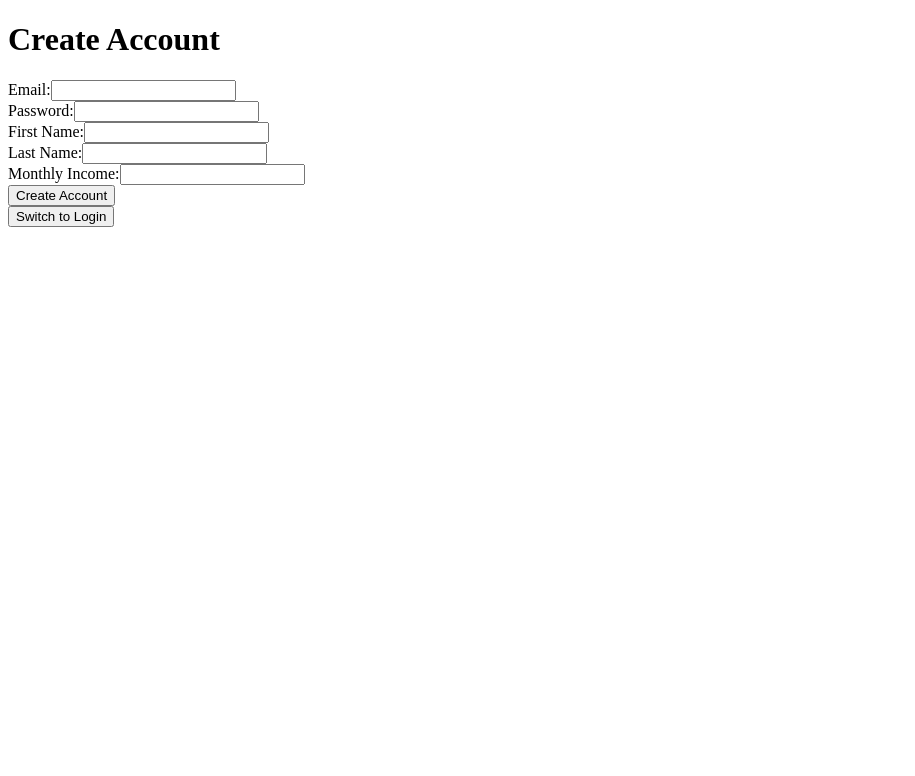
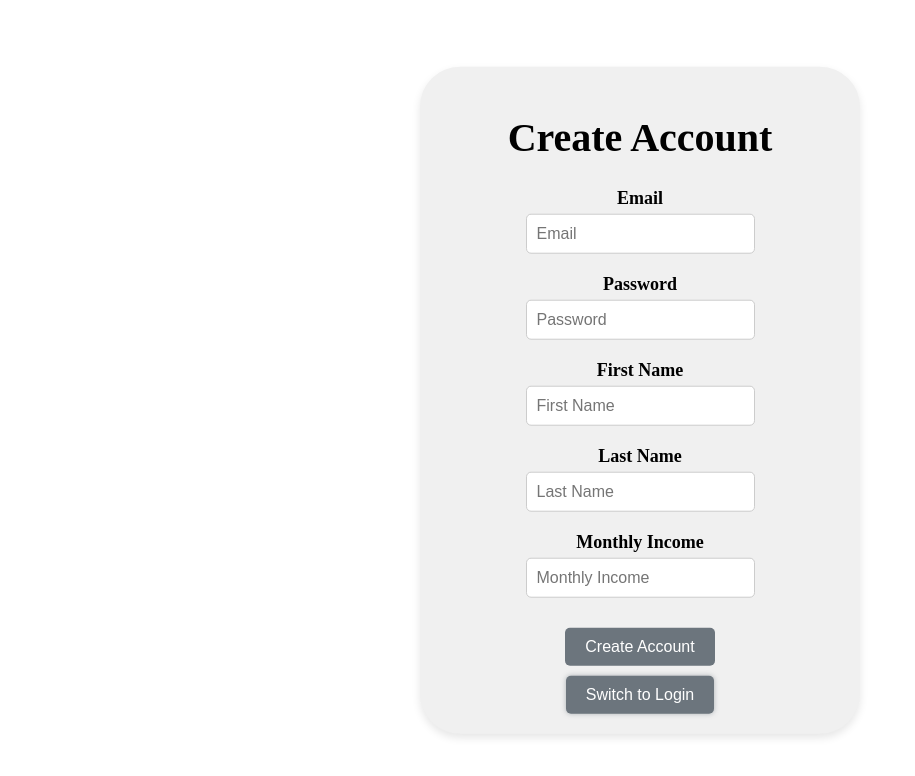
Before and after one commit to davisclrk/PathForward, a React (Create React App) app in the folder client/frontend/: page / in a window 1280 px wide. Both pictures are taken after a click on the button "Switch to Create Account". Shown: the top 776 px of the page, without its empty margins (0-915 px from the left). Built offline with nearby package versions, Linux system fonts and the light colour scheme.

Commit message:
finished loginUI

```diff
--- a/client/frontend/src/Components/Login/index.tsx
+++ b/client/frontend/src/Components/Login/index.tsx
@@ -1,4 +1,5 @@
 import React, { useState } from 'react';
+import './login.css';
 
 interface AuthScreenProps {
   onLoginSuccess: () => void;
@@ -39,70 +40,70 @@ const AuthScreen: React.FC<AuthScreenProps> = ({ onLoginSuccess }) => {
   };
 
   return (
-    <div>
+    <div className="loginPage">
       <h1>{isLogin ? 'Login' : 'Create Account'}</h1>
       <form onSubmit={handleSubmit}>
-        <div>
-          <label>
-            Email:
+        <div className="emailField">
+          <label>Email</label>
           <input
             type="text"
+            className="emailInput"
+            placeholder='Email'
             value={email}
             onChange={(e) => setEmail(e.target.value)}
             required
           />
-          </label>
         </div>
-        <div>
-          <label>
-            Password:
+        <div className="passwordField">
+          <label>Password</label>
           <input
             type="password"
+            className="passwordInput"
+            placeholder='Password'
             value={password}
             onChange={(e) => setPassword(e.target.value)}
             required
           />
-          </label>
         </div>
         {!isLogin && (
           <>
-          <div>
-              <label>
-                First Name:
+            <div className="firstNameField">
+              <label>First Name</label>
               <input
                 type="text"
+                className="firstNameInput"
+                placeholder='First Name'
                 value={firstName}
                 onChange={(e) => setFirstName(e.target.value)}
                 required
               />
-              </label>
             </div>
-            <div>
-              <label>
-                Last Name:
+            <div className="lastNameField">
+              <label>Last Name</label>
               <input
                 type="text"
+                className="lastNameInput"
+                placeholder='Last Name'
                 value={lastName}
                 onChange={(e) => setLastName(e.target.value)}
                 required
               />
-              </label>
             </div>
-            <div>
-              <label>
-                Monthly Income:
+            <div className="monthlyIncomeField">
+              <label>Monthly Income</label>
                 <input
                   type="text"
+                  className="monthlyIncomeInput"
+                  placeholder='Monthly Income'
                   value={monthlyIncome}
                   onChange={(e) => setMonthlyIncome(e.target.value)}
                 />
-              </label>
             </div>
           </>
         )}
-        <button type="submit">{isLogin ? 'Login' : 'Create Account'}</button>
+        <button className="submitBtn" type="submit">{isLogin ? 'Login' : 'Create Account'}</button>
       </form>
-      <button onClick={() => setIsLogin(!isLogin)}>
+      <button className="switchBtn" onClick={() => setIsLogin(!isLogin)}>
         {isLogin ? 'Switch to Create Account' : 'Switch to Login'}
       </button>
       {message && <p>{message}</p>}
--- /dev/null
+++ b/client/frontend/src/Components/Login/login.css
@@ -0,0 +1,211 @@
+.loginPage {
+    width: 400px;
+    padding: 20px;
+    background-color: #f0f0f0;
+    border-radius: 40px;
+    position: absolute;
+    top: 50%;
+    left: 50%;
+    transform: translate(-50%, -50%);
+    box-shadow: 0 4px 8px rgba(0, 0, 0, 0.1);
+    display: flex;
+    flex-direction: column;
+    align-items: center;
+    text-align: center;
+}
+
+.loginPage h1 {
+    font-size: 40px;
+}
+
+.emailField {
+    margin-bottom: 20px;
+    display: flex;
+    flex-direction: column;
+    align-items: center;
+}
+
+.emailField label {
+    font-size: 18px;
+    font-weight: bold;
+    margin-bottom: 5px;
+}
+
+.emailInput {
+    width: 100%;
+    padding: 10px;
+    border: 1px solid #ccc;
+    border-radius: 5px;
+    font-size: 16px;
+    box-sizing: border-box;
+}
+
+.emailInput:focus {
+    border-color: #007BFF;
+    outline: none;
+    box-shadow: 0 0 5px rgba(0, 123, 255, 0.5);
+}
+
+.passwordField {
+    margin-bottom: 20px;
+    display: flex;
+    flex-direction: column;
+    align-items: center;
+}
+
+.passwordField label {
+    font-size: 18px;
+    font-weight: bold;
+    margin-bottom: 5px;
+}
+
+.passwordInput {
+    width: 100%;
+    padding: 10px;
+    border: 1px solid #ccc;
+    border-radius: 5px;
+    font-size: 16px;
+    box-sizing: border-box;
+}
+
+.passwordInput:focus {
+    border-color: #007BFF;
+    outline: none;
+    box-shadow: 0 0 5px rgba(0, 123, 255, 0.5);
+}
+
+.firstNameField {
+    margin-bottom: 20px;
+    display: flex;
+    flex-direction: column;
+    align-items: center;
+}
+
+.firstNameField label {
+    font-size: 18px;
+    font-weight: bold;
+    margin-bottom: 5px;
+}
+
+.firstNameInput {
+    width: 100%;
+    padding: 10px;
+    border: 1px solid #ccc;
+    border-radius: 5px;
+    font-size: 16px;
+    box-sizing: border-box;
+}
+
+.firstNameInput:focus {
+    border-color: #007BFF;
+    outline: none;
+    box-shadow: 0 0 5px rgba(0, 123, 255, 0.5);
+}
+
+.lastNameField {
+    margin-bottom: 20px;
+    display: flex;
+    flex-direction: column;
+    align-items: center;
+}
+
+.lastNameField label {
+    font-size: 18px;
+    font-weight: bold;
+    margin-bottom: 5px;
+}
+
+.lastNameInput {
+    width: 100%;
+    padding: 10px;
+    border: 1px solid #ccc;
+    border-radius: 5px;
+    font-size: 16px;
+    box-sizing: border-box;
+}
+
+.lastNameInput:focus {
+    border-color: #007BFF;
+    outline: none;
+    box-shadow: 0 0 5px rgba(0, 123, 255, 0.5);
+}
+
+.monthlyIncomeField {
+    margin-bottom: 20px;
+    display: flex;
+    flex-direction: column;
+    align-items: center;
+}
+
+.monthlyIncomeField label {
+    font-size: 18px;
+    font-weight: bold;
+    margin-bottom: 5px;
+}
+
+.monthlyIncomeInput {
+    width: 100%;
+    padding: 10px;
+    border: 1px solid #ccc;
+    border-radius: 5px;
+    font-size: 16px;
+    box-sizing: border-box;
+}
+
+.monthlyIncomeInput:focus {
+    border-color: #007BFF;
+    outline: none;
+    box-shadow: 0 0 5px rgba(0, 123, 255, 0.5);
+}
+
+.submitBtn {
+    background-color: #6c757d;
+    color: white;
+    padding: 10px 20px;
+    border: none;
+    border-radius: 5px;
+    font-size: 16px;
+    cursor: pointer;
+    transition: background-color 0.3s ease;
+    margin-top: 10px;
+}
+
+.submitBtn:hover {
+    background-color: #5a6268;
+}
+
+.submitBtn:focus {
+    outline: none;
+    box-shadow: 0 0 5px rgba(108, 117, 125, 0.5);
+}
+
+.submitBtn:disabled {
+    background-color: #cccccc;
+    cursor: not-allowed;
+}
+
+.switchBtn {
+    background-color: #6c757d;
+    color: white;
+    padding: 10px 20px;
+    border: none;
+    border-radius: 5px;
+    font-size: 16px;
+    cursor: pointer;
+    transition: background-color 0.3s ease;
+    margin-top: 10px;
+}
+
+.switchBtn:hover {
+    background-color: #5a6268;
+}
+
+.switchBtn:focus {
+    outline: none;
+    box-shadow: 0 0 5px rgba(108, 117, 125, 0.5);
+}
+
+.switchBtn:disabled {
+    background-color: #cccccc;
+    cursor: not-allowed;
+}
```
Lines whose indentation alone changed are shown as unchanged.
